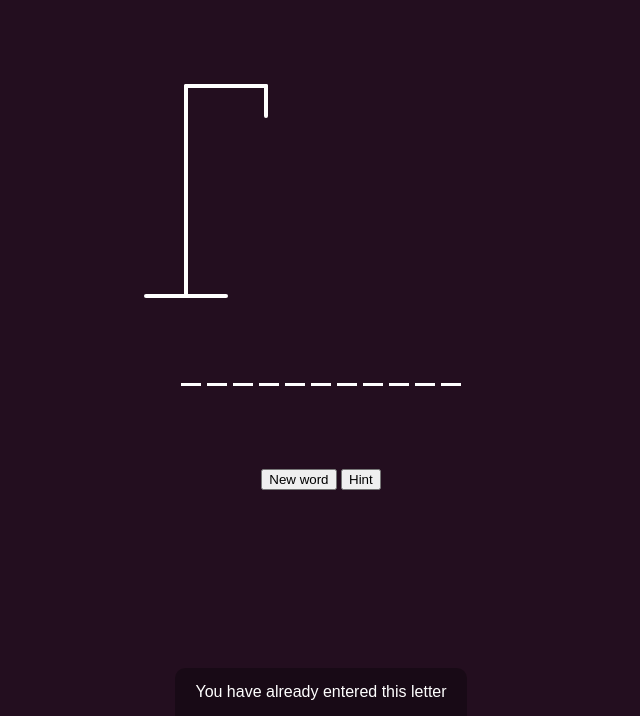
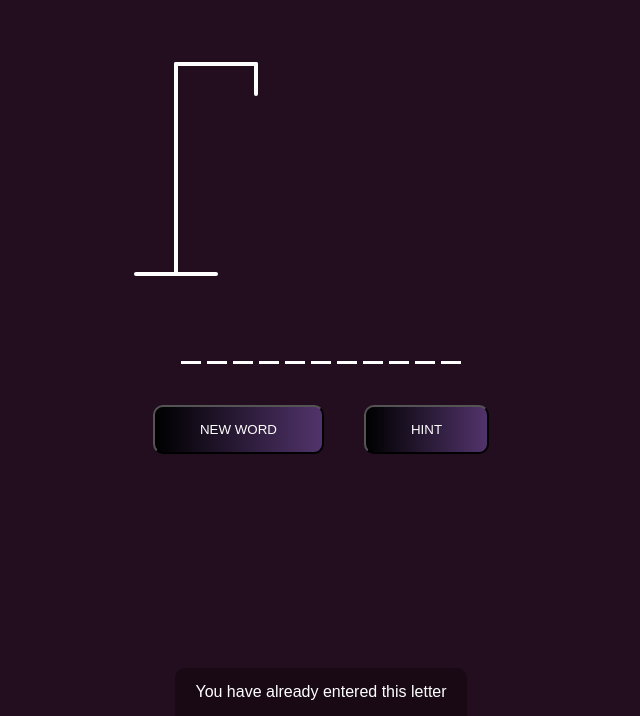
Before and after one commit to explicitlena/hangman, a plain HTML site: page index.html in a window 1280 px wide. Shown: the part 134-850 px from the top of the page, without its empty margins (319-959 px from the left). Drawn offline with Linux system fonts and the light colour scheme.

Commit message:
styled buttons, changed name on hint button

```diff
--- a/index.html
+++ b/index.html
@@ -40,8 +40,9 @@
     <div class="buttons">
     <button id="new-word-button">New word</button>
     <button id="hint-button">Hint</button>
-    <p id="hintTxt"></p>
   </div>
+
+  <p id="hintTxt"></p>
 
 
     <!-- Container for final message -->
--- a/main.js
+++ b/main.js
@@ -150,6 +150,7 @@ newWordBtn.addEventListener('click', () => {
 // Hint button, click to get a hint
 hintBtn.addEventListener('click', () => {
         var hint = document.getElementById("hintTxt");
-        hint.innerHTML = "There are only computer related words";
+        hint.innerHTML = '💡 There are only computer related words.  ( ˘ ͜ʖ ˘)';
+        hintBtn.textContent = 'Hint used';
     }
 );
--- a/styles.css
+++ b/styles.css
@@ -12,14 +12,26 @@
     height: 80vh;
     margin: 0;
     overflow: hidden;
+    animation: fadeIn 3s ease-in;
+    animation-iteration-count: 1;
+    animation-fill-mode: forwards;
+  }
+
+@keyframes fadeIn {
+    from {
+      opacity: 0;
+    }
+    to {
+      opacity: 1;
+    }
   }
 
   h1 {
-    margin: 20px 0 0;
+    margin: 60px 0 0;
   }
 
   .game-container {
-    padding: 20px 30px;
+    padding: 20px 20px;
     position: relative;
     margin: auto;
     height: 350px;
@@ -72,6 +84,35 @@
     height: 50px;
     width: 20px;
   }
+
+  .buttons {
+    display: flex;
+    flex-direction: row;
+  }
+
+  #hint-button, #new-word-button {
+    background-image: linear-gradient(to right, #000000 0%, #53346D  51%, #000000  100%);
+    margin: 20px;
+    padding: 15px 45px;
+    text-align: center;
+    text-transform: uppercase;
+    transition: 0.5s;
+    background-size: 200% auto;
+    color: white;
+    border-radius: 10px;
+    display: block;
+  }
+
+  #hint-button:hover ,
+  #new-word-button:hover {
+    background-position: right center; /* change the direction of the change here */
+    color: #fff;
+    text-decoration: none;
+  }
+
+
+
+
 
   .popup-container {
     background-color: rgba(0, 0, 0, 0.3);
```
